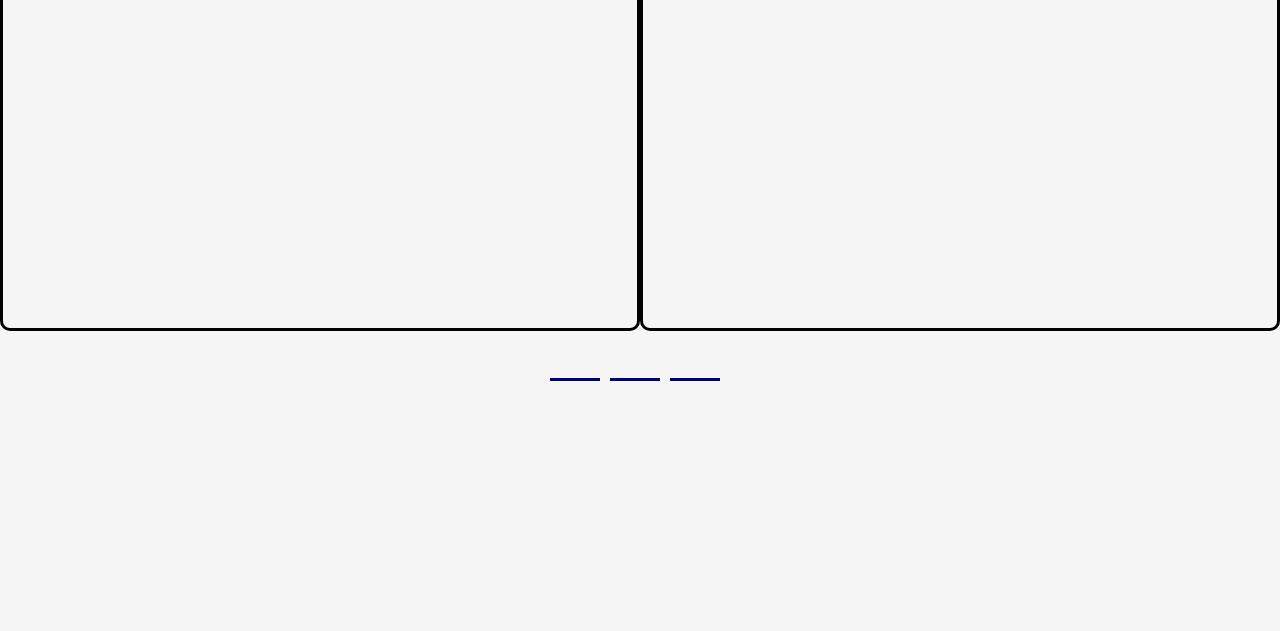
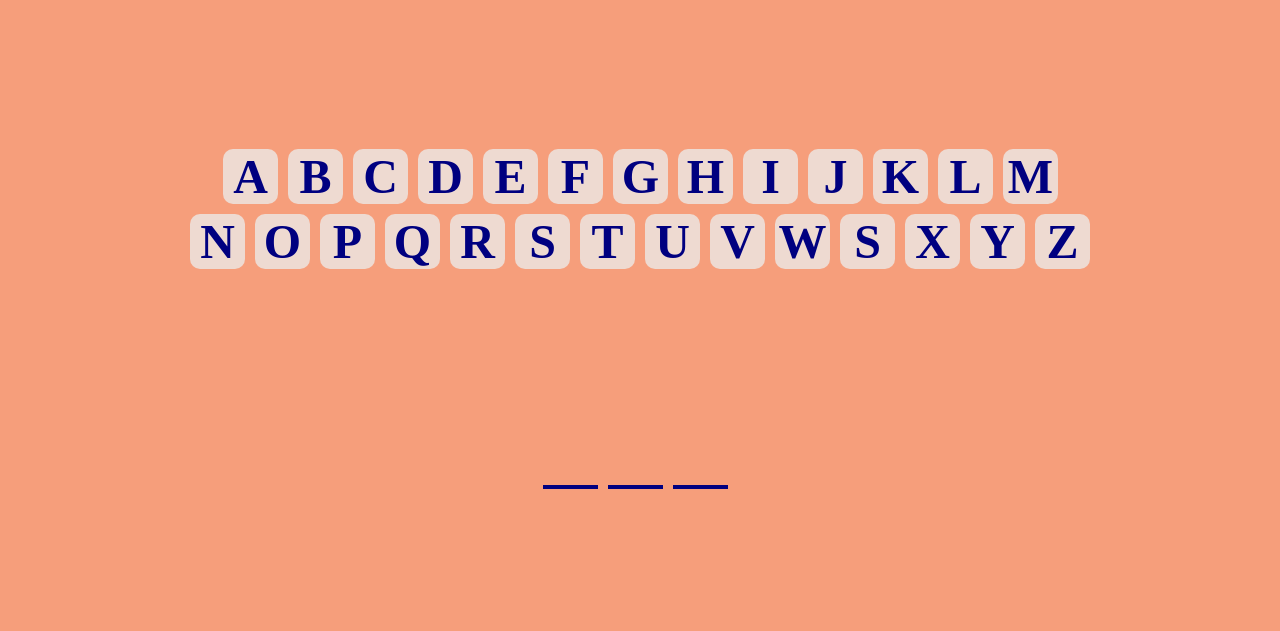
Before and after one commit to ryuwisdom/mini-project, a website: page hangMan Game/hangMan.html in a window 1280 px wide. Shown: the part 169-800 px from the top of the page. Drawn offline with Linux system fonts and the light colour scheme.

Commit message:
hangMan ver1

```diff
--- a/hangMan.html
+++ b/hangMan Game/hangMan.html
@@ -4,8 +4,10 @@
 <head>
     <meta charset="UTF-8">
     <meta name="viewport" content="width=device-width, initial-scale=1.0">
-    <title>hackMan</title>
+    <title>hangMan</title>
     <style>
+        @import url('https://fonts.googleapis.com/css2?family=Anton&family=Kalam:wght@400;700&family=Pacifico&family=Shadows+Into+Light&family=Sriracha&display=swap');
+
         * {
             margin: 0;
             padding: 0;
@@ -13,104 +15,110 @@
         }
 
         body {
-            background: whitesmoke;
+            background: #f69e7b;
         }
 
         #container {
             width: 100%;
             height: 700px;
-            /* border: 1px dotted gray; */
-            background: whitesmoke;
+            background: #f69e7b;
 
         }
 
         .card-box {
             width: 100%;
-            height: 500px;
+            height: 450px;
             display: flex;
-            justify-content: space-evenly;
+            justify-content: center;
             align-items: center;
-            /* border: 1px dotted gray; */
-
+            flex-direction: column;
         }
 
-        .card-box > div{
+        .card-box>div {
             width: 100%;
-            height: inherit;
+            display: flex;
             justify-content: center;
+
         }
 
         #letter-number {
             display: flex;
             justify-content: center;
-            /* align-items: center; */
             width: 100%;
-            color: navy;
-            /* font-weight: 700; */
+            color: #383e56;
             text-align: center;
             font-weight: bold;
             line-height: 50px;
             font-size: 25px;
-            /* padding-bottom: 100px; */
-
         }
 
         @-webkit-keyframes div {
+            50% {
+                -webkit-transform: scale(0.8);
+                transform: scale(0.8);
+            }
+
             100% {
-                top: -12px;
-                right: -12px;
-                bottom: -12px;
-                left: -12px;
-                opacity: 0;
+                -webkit-transform: scale(1);
+                transform: scale(1);
             }
         }
 
         @keyframes div {
+            50% {
+                -webkit-transform: scale(0.8);
+                transform: scale(0.8);
+            }
+
             100% {
-                top: -12px;
-                right: -12px;
-                bottom: -12px;
-                left: -12px;
-                opacity: 0;
+                -webkit-transform: scale(1);
+                transform: scale(1);
             }
         }
 
-        .card-box div {
+        .card-box div>div {
             display: inline-block;
             vertical-align: middle;
             -webkit-transform: perspective(1px) translateZ(0);
             transform: perspective(1px) translateZ(0);
-            /* box-shadow: 0 0 1px rgba(0, 0, 0, 0); */
-            position: relative;
+            box-shadow: 0 0 1px rgba(0, 0, 0, 0);
         }
 
-        .card-box div:before {
-            content: '';
-            position: absolute;
-            border: solid 3px;
-            border-radius: 10px;
-            top: 0;
-            right: 0;
-            bottom: 0;
-            left: 0;
-            -webkit-animation-duration: 1s;
-            animation-duration: 1s;
+        .card-box div>div:hover,
+        .card-box div>div:focus,
+        .card-box div>div:active {
+            -webkit-animation-name: div;
+            animation-name: div;
+            -webkit-animation-duration: .5s;
+            animation-duration: .5s;
+            -webkit-animation-timing-function: linear;
+            animation-timing-function: linear;
+            -webkit-animation-iteration-count: 1;
+            animation-iteration-count: 1;
         }
 
-        .card-box div:hover:before,
-        .card-box div:focus:before,
-        .card-box div:active:before {
-            -webkit-animation-name: div;
-            animation-name: div;
+        h1 {
+            color: navy;
+            font-size: 4rem;
+            letter-spacing: 5px;
+            display: flex;
+            justify-content: center;
+            margin-top: 50px;
+            font-style: italic;
+            /* font-family: 'Kalam', cursive; */
+            font-family: 'Shadows Into Light', cursive;
+            /* font-family: 'Sriracha', cursive; */
+            /* letter-spacing: 2px; */
         }
     </style>
 </head>
 
 <body>
     <div id="container">
+        <h1>HANGMAN</h1>
         <div class="card-box">
-            <div></div>
-            <div></div>
+            <div id="div1"></div>
+            <div id="div2"></div>
         </div>
 
         <div id="letter-number">
@@ -124,13 +132,15 @@
         const cardBox = document.getElementsByClassName("card-box")[0]
         const quizDisplay = document.getElementById("letter-number")
         const outer = document.getElementById("container")
-
+        const div1 = document.getElementById("div1")
+        const div2 = document.getElementById("div2")
 
         const alpahbet = ["A", "B", "C", "D", "E", "F", "G", "H", "I", "J", "K", "L", "M", "N", "O", "P", "Q", "R", "S",
             "T", "U", "V", "W", "S", "X", "Y", "Z"
         ]
         const quizResults = ["VUE", "PYTHON", "JAVASCRIPT", "REACT", "GIT"]
         // const quizResults = ["JAAAAAA"]
+
         let random = Math.floor(Math.random() * quizResults.length)
 
         console.log(quizResults[random].length);
@@ -144,20 +154,22 @@
             cardBox.firstElementChild.innerHTML = ""
             cardBox.lastElementChild.innerHTML = ""
 
-            for (let i = 0; i < Math.floor(alpahbet.length/2); i++) {
+            for (let i = 0; i < Math.floor(alpahbet.length / 2); i++) {
 
 
                 const div = document.createElement("div")
-                div.style.width = "50px";
-                div.style.height = "50px";
-                div.style.lineHeight = "50px";
+                div.style.width = "55px";
+                div.style.height = "55px";
+                div.style.lineHeight = "55px";
                 div.style.border = "none";
                 div.style.margin = "5px";
                 div.style.textAlign = "center";
                 div.style.borderRadius = "10px";
-                div.style.backgroundColor = "navy";
-                div.style.color = "white";
-                div.style.fontSize = "2rem";
+                div.style.backgroundColor = "#eedad1";
+                // div.style.color = "#383e56";
+                div.style.color = "navy";
+                div.style.fontSize = "3rem";
+                div.style.fontWeight = "700";
 
                 div.innerText = `${alpahbet[i]}`;
 
@@ -165,20 +177,23 @@
                 cardBox.firstElementChild.appendChild(div)
 
             }
-            for (let i = Math.floor(alpahbet.length/2); i < alpahbet.length; i++) {
+            for (let i = Math.floor(alpahbet.length / 2); i < alpahbet.length; i++) {
 
 
                 const div = document.createElement("div")
-                div.style.width = "50px";
-                div.style.height = "50px";
-                div.style.lineHeight = "50px";
+                div.style.width = "55px";
+                div.style.height = "55px";
+                div.style.lineHeight = "55px";
                 div.style.border = "none";
                 div.style.margin = "5px";
                 div.style.textAlign = "center";
                 div.style.borderRadius = "10px";
-                div.style.backgroundColor = "navy";
-                div.style.color = "white";
-                div.style.fontSize = "2rem";
+                div.style.backgroundColor = "#eedad1";
+                // div.style.color = "#383e56";
+                div.style.color = "navy";
+                div.style.fontSize = "3rem";
+                div.style.fontWeight = "700";
+
 
                 div.innerText = `${alpahbet[i]}`;
 
@@ -207,10 +222,16 @@
 
 
             const div = document.createElement("div")
-            div.style.width = "50px";
-            div.style.height = "50px";
-            div.style.borderBottom = "3px solid navy"
+            div.style.width = "55px";
+            div.style.height = "55px";
+            // div.style.borderBottom = "4px solid #383e56"
+            div.style.borderBottom = "4px solid navy"
             div.style.marginRight = "10px"
+            div.style.fontSize = "3rem";
+            div.style.fontWeight = "700";
+            div.style.color = "navy";
+
+
             quizDisplay.appendChild(div)
 
             secondResults.push(div)
@@ -226,12 +247,20 @@
 
 
 
-        //클릭했을때 키버튼 값 출력
+        // 클릭했을때 키버튼 값 출력
+        // bubbling 적용
         cardBox.addEventListener("click", function (e) {
+
 
             if (e.target === cardBox) {
                 return
+
             }
+            // console.log(object);
+            if(e.target === div1 || e.target ===  div2) {
+                return
+            }
+            // e.stopPropagation();
 
             // console.log(quizResults[random]);
 
@@ -284,10 +313,16 @@
 
 
                     const div = document.createElement("div")
-                    div.style.width = "50px";
-                    div.style.height = "50px";
+                    div.style.width = "55px";
+                    div.style.height = "55px";
+                    // div.style.borderBottom = "3px solid #383e56"
                     div.style.borderBottom = "3px solid navy"
                     div.style.marginRight = "10px"
+                    div.style.fontWeight = "700";
+                    div.style.fontSize = "3rem";
+                    div.style.color = "#383e56";
+
+
                     quizDisplay.appendChild(div)
 
                     secondResults.push(div)
```
Also changed, not shown: TypingGame/typingGame_second.html (+5 -2 lines), hangMan Game/hangMan_ver2.html (added, +60 -0 lines).
